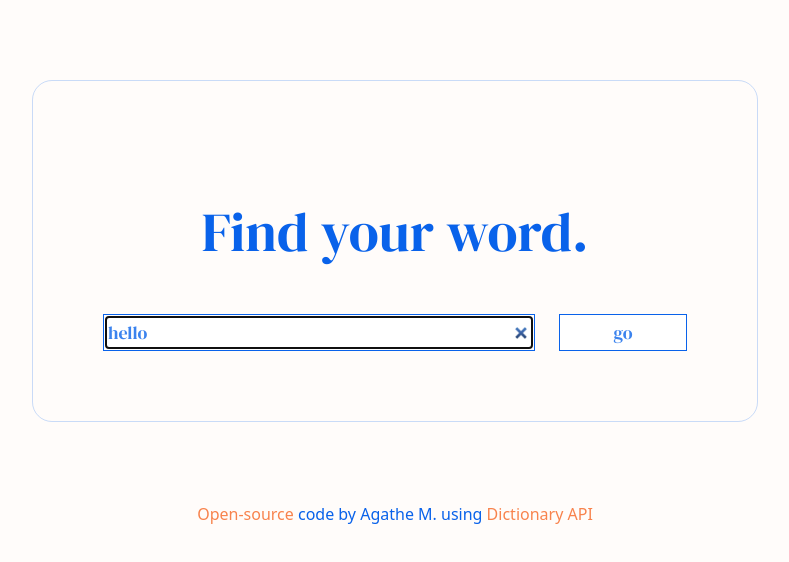
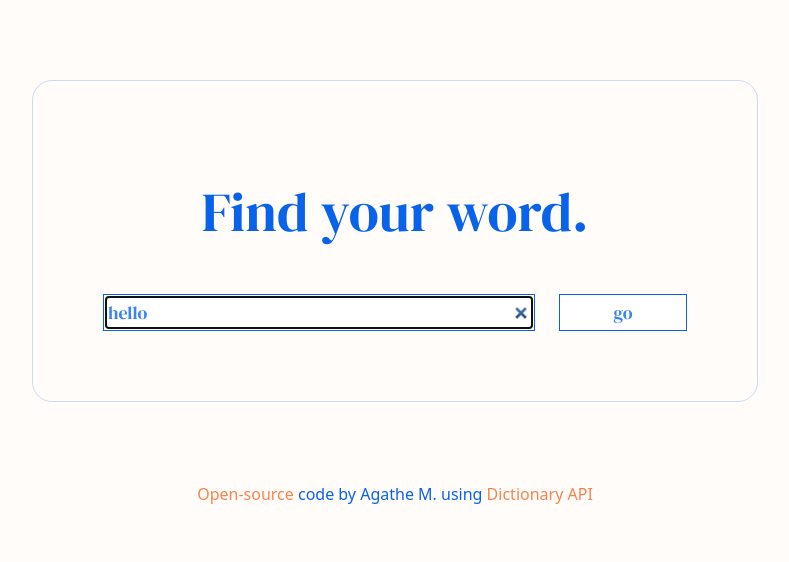
Before and after one commit to AgatheMarieM/react-dictionary, a React (Create React App) app: page / in a window 1280 px wide. Shown: the top 562 px of the page, without its empty margins (245-1034 px from the left). Built offline with nearby package versions, Linux system fonts and the light colour scheme; no server answers.

Commit message:
updated header css

```diff
--- a/src/App.css
+++ b/src/App.css
@@ -11,7 +11,7 @@
 
 .App header {
     color: #0962ea;
-    margin: 40px auto;
+    margin: 20px auto 40px;
     text-align: center;
     font-size: 55px;
 }
```
